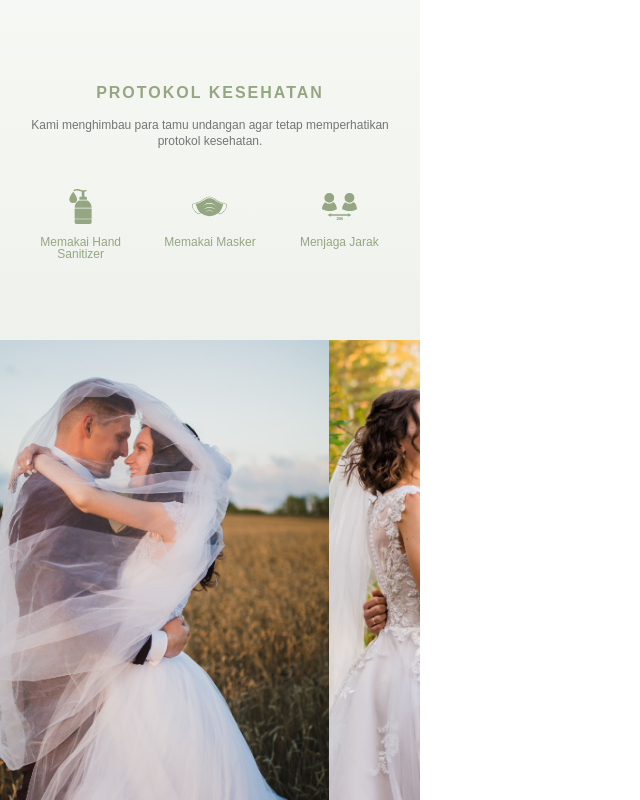
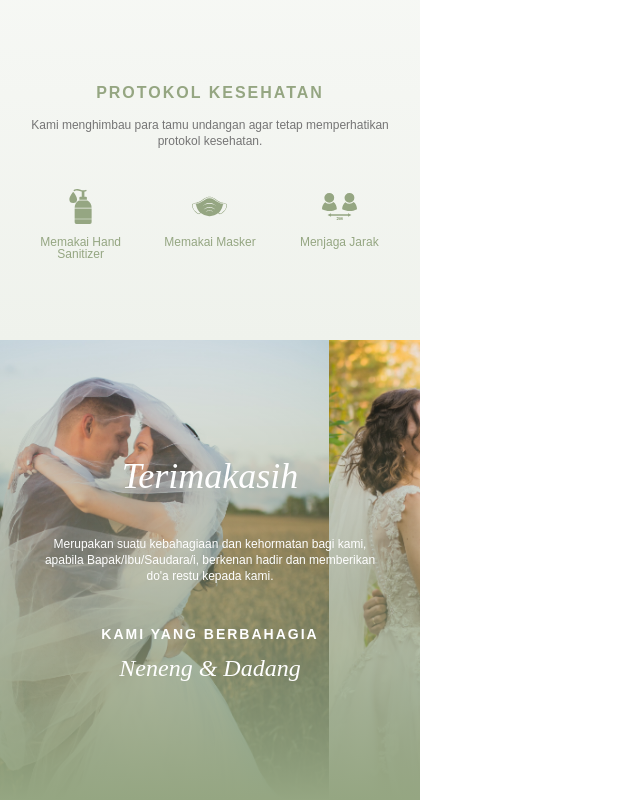
Before and after one commit to agungd3v/undanganku-fe, a Next.js app: page / in a window 1280 px wide. Shown: the part 6288-7088 px from the top of the page, without its empty margins (0-640 px from the left). Built offline with nearby package versions, Linux system fonts and the light colour scheme; a web font is replaced by a local one.

Commit message:
update footer

```diff
--- a/pages/index.tsx
+++ b/pages/index.tsx
@@ -347,6 +347,14 @@ export default function Home() {
             )
           })}
         </Slide>
+        <div className="absolute top-0 left-0 w-full h-full z-10" style={{backgroundImage: "linear-gradient(180deg, #A99D8700 0%, #95A682 100%)"}}>
+          <div className="flex flex-col justify-center items-center w-full h-full px-10">
+            <h2 className="font-bodoni text-white text-4xl italic text-center mb-10">Terimakasih</h2>
+            <p className="text-xs leading-4 text-white text-center mb-10">Merupakan suatu kebahagiaan dan kehormatan bagi kami, apabila Bapak/Ibu/Saudara/i, berkenan hadir dan memberikan do'a restu kepada kami.</p>
+            <p className="uppercase text-white text-sm font-bold text-center tracking-[2px] mb-2">Kami yang berbahagia</p>
+            <p className="font-bodoni text-white text-2xl text-center italic">Neneng & Dadang</p>
+          </div>
+        </div>
       </div>
     </main>
   )
```
